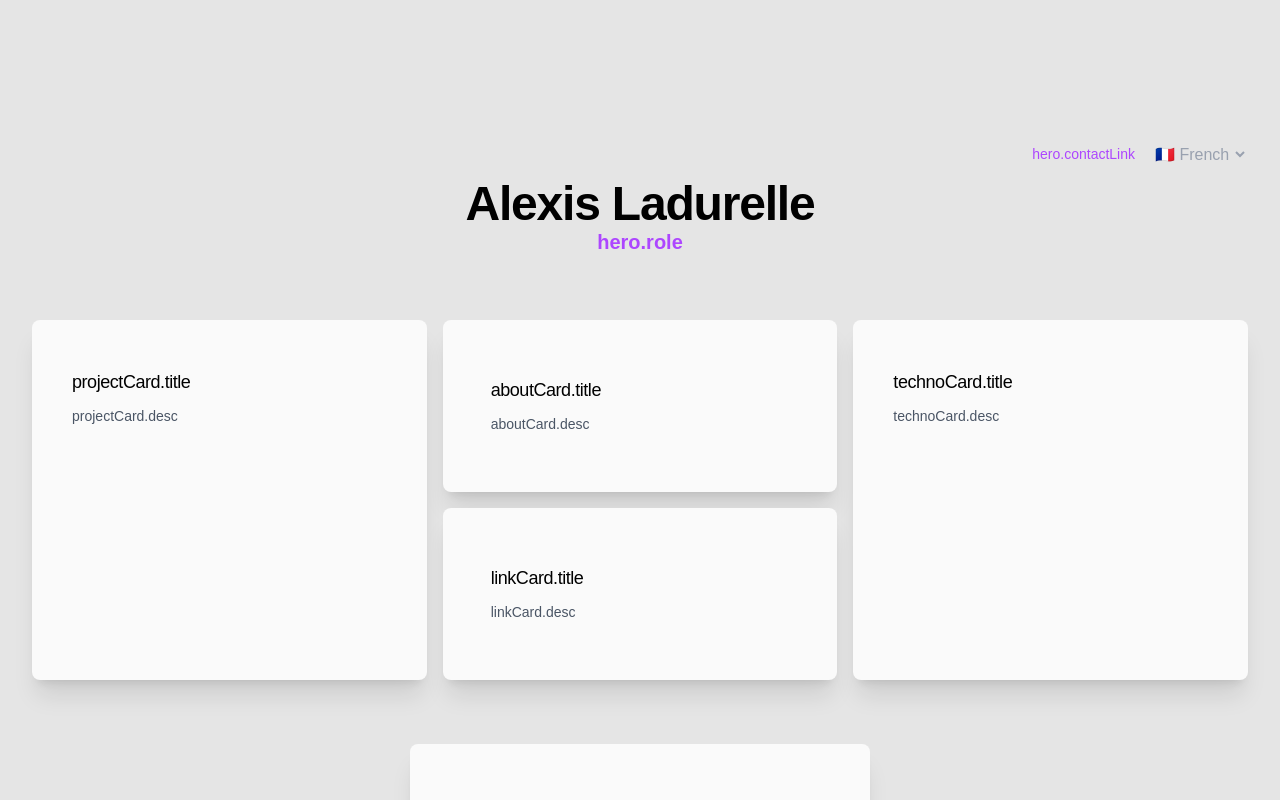
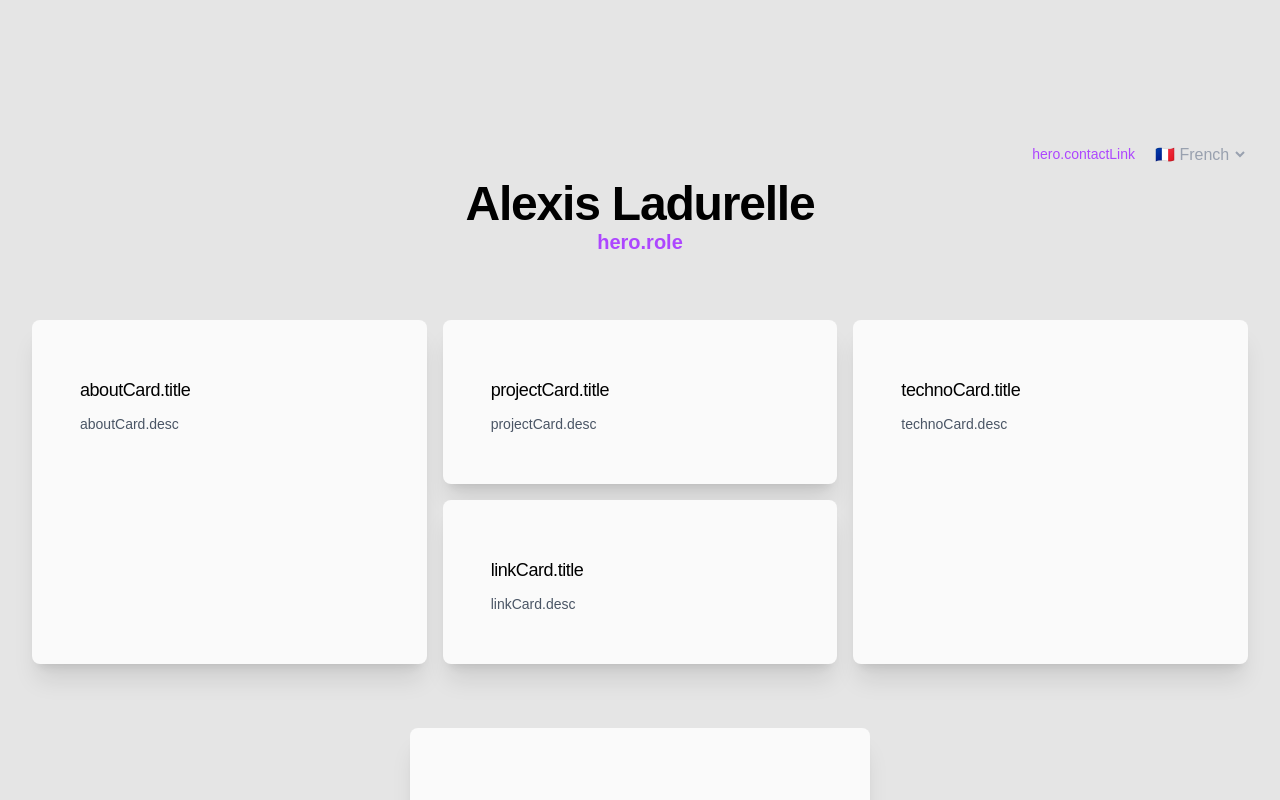
Before and after one commit to alexis-ladurelle/portfolio, a React (Vite) app: page / in a window 1280 px wide. Shown: the top 800 px of the page. Built offline with nearby package versions, Linux system fonts and the light colour scheme; a web font is replaced by a local one.

Commit message:
layout changes

```diff
--- a/src/App.tsx
+++ b/src/App.tsx
@@ -8,9 +8,14 @@ function App() {
   return (
     <motion.main
       className="py-16 selection:bg-purple-200 sm:py-32 scroll-smooth"
-      initial={{ opacity: 0 }}
-      animate={{ opacity: 1 }}
-      transition={{ duration: 0.5, ease: "easeInOut" }}>
+      initial={{ opacity: 0, scale: 0.95 }}
+      animate={{ opacity: 1, scale: 1 }}
+      transition={{
+        duration: 0.4,
+        ease: [0.25, 0.1, 0.25, 1],
+        opacity: { duration: 0.3 },
+        scale: { duration: 0.8 },
+      }}>
       <div className="mx-auto max-w-2xl px-6 lg:max-w-7xl lg:px-8 mb-10">
         <header className="my-4 w-full text-right gap-4 flex justify-end-safe">
           <a
@@ -31,22 +36,8 @@ function App() {
         </div>
 
         <div className="mt-10 grid gap-4 sm:mt-16 lg:grid-cols-3 lg:grid-rows-2">
-          {/* PROJECT CARD */}
-          <section className="relative bg-neutral-50 rounded-lg shadow-xl lg:row-span-2 ">
-            <div className="relative flex h-full flex-col overflow-hidden ">
-              <div className="px-8 pt-8 pb-3 sm:px-10 sm:pt-10 sm:pb-6">
-                <h6 className="mt-2 text-lg font-medium tracking-tight  max-lg:text-center">
-                  {t("projectCard.title")}
-                </h6>
-                <p className="mt-2 max-w-lg text-sm/6 text-gray-600 max-lg:text-center">
-                  {t("projectCard.desc")}
-                </p>
-              </div>
-            </div>
-          </section>
-
           {/* ABOUT CARD */}
-          <section className="relative rounded-lg bg-neutral-50 shadow-xl max-lg:row-start-1 ">
+          <section className="relative rounded-lg bg-neutral-50 shadow-xl max-lg:row-start-1  lg:row-span-2">
             <div className="absolute inset-px  max-lg:rounded-t-4xl"></div>
             <div className="relative flex h-full flex-col overflow-hidden ">
               <div className="p-10 sm:p-12">
@@ -61,9 +52,22 @@ function App() {
             </div>
           </section>
 
+          {/* PROJECT CARD */}
+          <section className="relative bg-neutral-50 rounded-lg shadow-xl lg:row-span-1 ">
+            <div className="relative flex h-full flex-col overflow-hidden ">
+              <div className="p-10 sm:p-12">
+                <h6 className="mt-2 text-lg font-medium tracking-tight  max-lg:text-center">
+                  {t("projectCard.title")}
+                </h6>
+                <p className="mt-2 max-w-lg text-sm/6 text-gray-600 max-lg:text-center">
+                  {t("projectCard.desc")}
+                </p>
+              </div>
+            </div>
+          </section>
+
           {/* LINK CARD */}
-          <section className="relative rounded-lg bg-neutral-50 shadow-xl max-lg:row-start-3 lg:col-start-2 lg:row-start-2 ">
-            <div className="absolute inset-px"></div>
+          <section className="relative rounded-lg bg-neutral-50 shadow-xl max-lg:row-start-4 lg:col-start-2 lg:row-start-2 ">
             <div className="relative flex h-full flex-col overflow-hidden ">
               <div className="p-10 sm:p-12">
                 <h6 className="mt-2 text-lg font-medium tracking-tight  max-lg:text-center">
@@ -73,14 +77,13 @@ function App() {
                   {t("linkCard.desc")}
                 </p>
               </div>
-              <div className="@container flex flex-1 items-center max-lg:py-6 lg:pb-2"></div>
             </div>
           </section>
 
           {/* TECHNO CARD */}
           <section className="relative rounded-lg bg-neutral-50 shadow-xl lg:row-span-2   ">
             <div className="relative flex h-full flex-col overflow-hidden ">
-              <div className="px-8 pt-8 pb-3 sm:px-10 sm:pt-10 sm:pb-0">
+              <div className="p-10 sm:p-12">
                 <h6 className="mt-2 text-lg font-medium tracking-tight  max-lg:text-center">
                   {t("technoCard.title")}
                 </h6>
```
